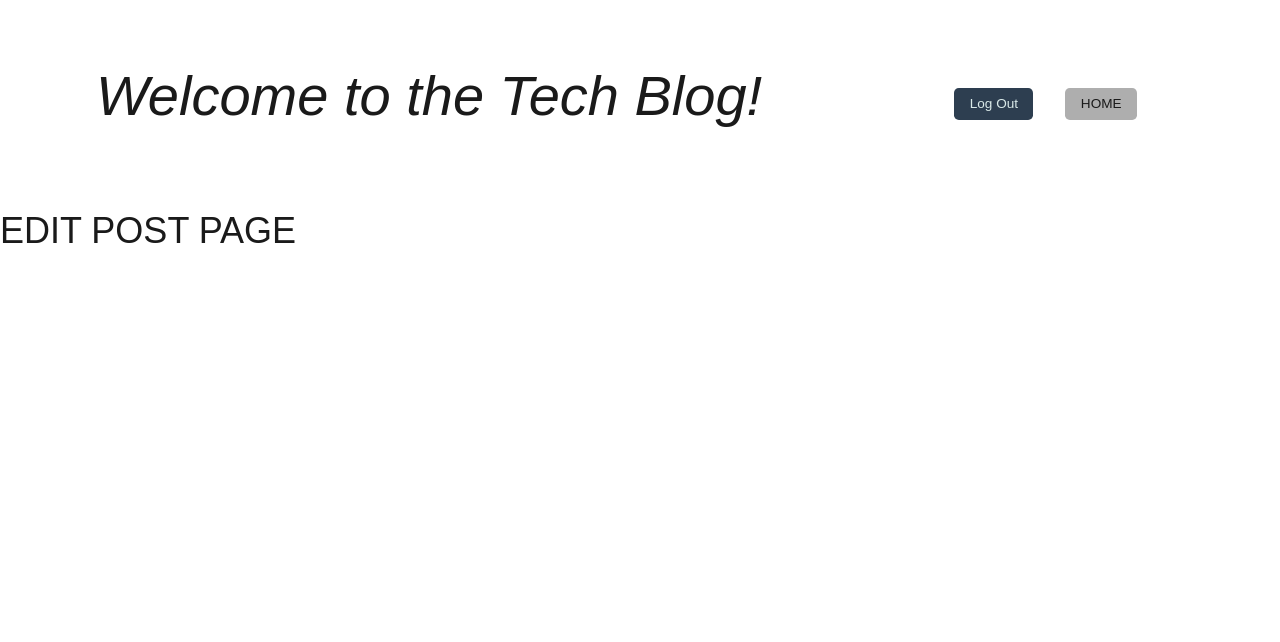
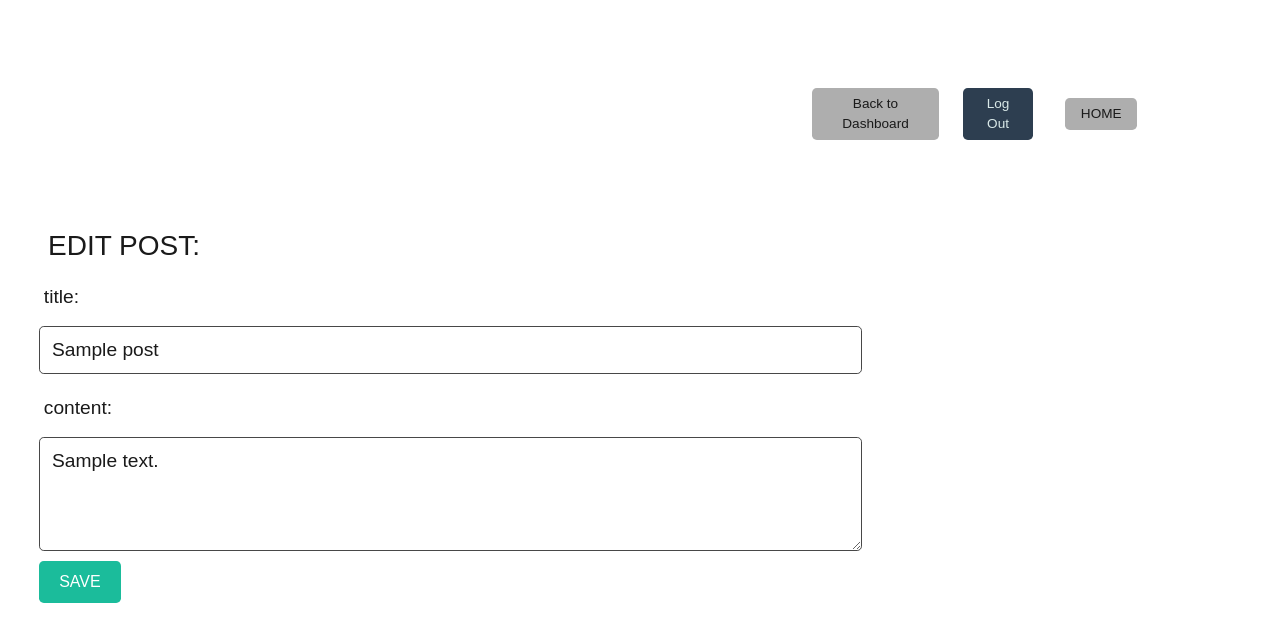
Before and after one commit to aanolan51/LetsBlog, a Node server app: page /api/posts/editpost/1 in a window 1280 px wide. Shown: the top 642 px of the page. Run offline with Node 20, Linux system fonts and the light colour scheme; a user stored in the database is signed in; tables that the repository leaves empty hold one stand-in row (values such as "Sample post"); some libraries are stand-ins or nearby versions.

Commit message:
Edit Post page rendering, but form isn't saving to database

```diff
--- a/controllers/api/postRoutes.js
+++ b/controllers/api/postRoutes.js
@@ -45,14 +45,14 @@
     }
 });
 
-//Update a post at the path /api/posts/:
+//Update a post at the path /api/posts/:id:
 router.put('/:id', withAuth, async (req, res) => {
     // update a post by its `id` value
     try {
       const updatePost= await Post.update(
         {title: req.body.title,
         post_content: req.body.post_content},
-        {where: {id: req.params.id}}
+        {where: {id: req.params.id, user_id: req.session.user_id,}}
       );
       res.status(200).json(updatePost);
     } catch (err) {
--- a/public/js/editpost.js
+++ b/public/js/editpost.js
@@ -1,16 +1,23 @@
 const editButtonFunc = async (event) => {
-    //Data-id is from the button, where the attribute is set as the id for the current post being clicked on:
+    event.preventDefault();
+
+     // Collect values from the edit post form:
+     const title = document.querySelector('#postTitle').value.trim();
+     const post_content = document.querySelector('#postContent').value.trim();
+    //Data-id is a set attribute on the button:
     if (event.target.hasAttribute('data-id')) {
       const id = event.target.getAttribute('data-id');
 
       const response = await fetch(`/api/posts/${id}`, {
-        method: 'DELETE',
+        method: 'PUT',
+        body: JSON.stringify({ title, post_content }),
+        headers: { 'Content-Type': 'application/json' },
       });
 
       if (response.ok) {
         document.location.replace('/dashboard');
       } else {
-        alert('Failed to delete project');
+        alert('Failed to edit post');
       }
     }
   };
--- a/views/editPost.handlebars
+++ b/views/editPost.handlebars
@@ -1 +1,19 @@
-<h1>EDIT POST PAGE</h1>
+
+<h3 class = "ml-5">EDIT POST:</h3>
+<form class = "col-8 ml-4 login">
+  <div class="form-group">
+    <label for="postTitle">title:</label>
+    <input class="form-input" type="text" id="postTitle" value="{{post.title}}"/>
+  </div>
+  <div class="form-group">
+    <label for="postContent">content:</label>
+    <textarea class="form-input" rows ="4" id="postContent">{{post.post_content}}</textarea>
+  </div>
+  <div class="form-group">
+    <button class="btn btn-info editButton" data-id="{{post.id}}" type="submit">SAVE</button>
+  </div>
+</form>
+
+
+{{!-- Bring in the edit post javascript file to pull the form data to send to the back-end: --}}
+<script src="/js/editpost.js"></script>
--- a/views/layouts/main.handlebars
+++ b/views/layouts/main.handlebars
@@ -14,10 +14,14 @@
   <header class="container">
     <div class="row flex-nowrap justify-content-between align-items-center">
       <div class="text-center">
+        {{#unless logged_in}}
         <p class="display-4 font-italic text-dark">Welcome to the Tech Blog!</p>
+        {{/unless}}
       </div>
+
       <div class="col-4 d-flex justify-content-end align-items-center m-4">
         {{#if logged_in}}
+        <a class="btn btn-sm " href="/dashboard">Back to Dashboard</a>
         <a class="btn btn-sm btn-primary m-4" id = "logout" href="/js/logout.js">Log Out</a>
         <a class="btn btn-sm btn-outline-secondary m-2" href="/">HOME</a>
         {{else}}
```
Also changed, not shown: README.md.
